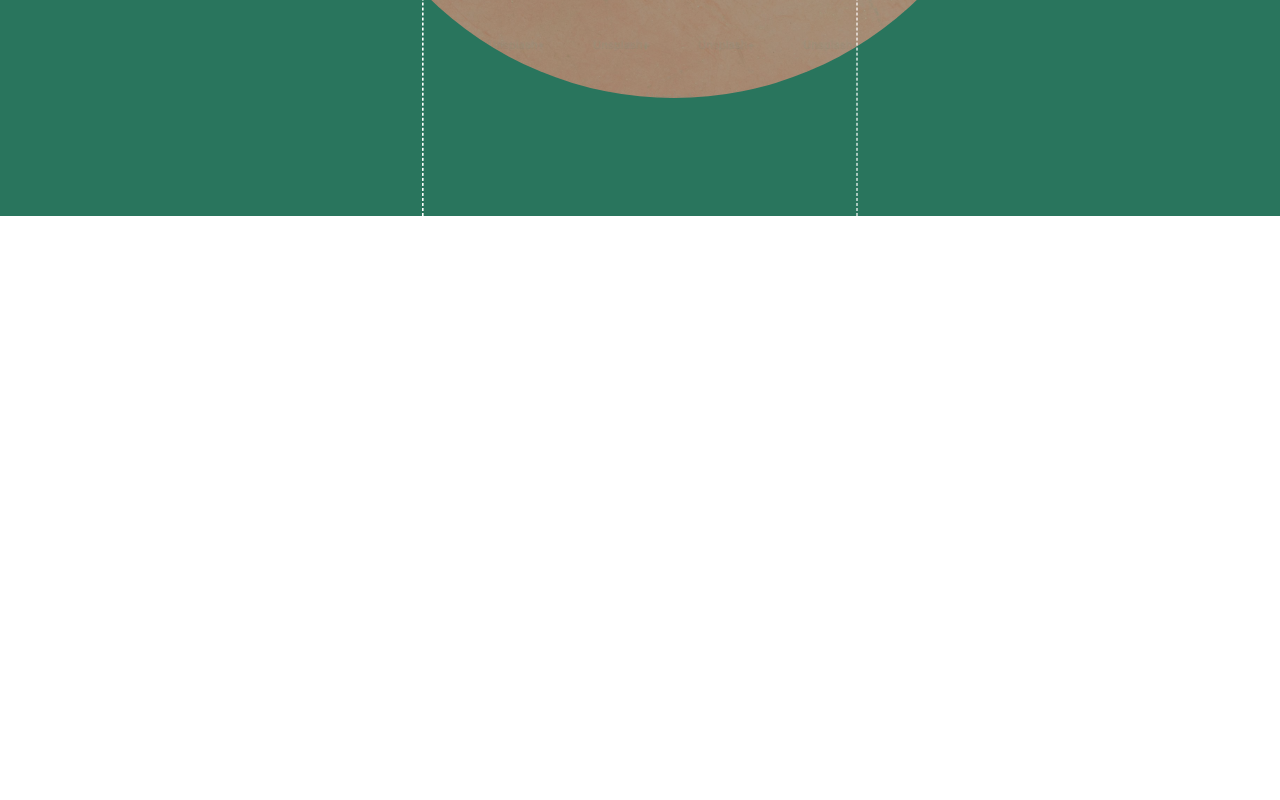
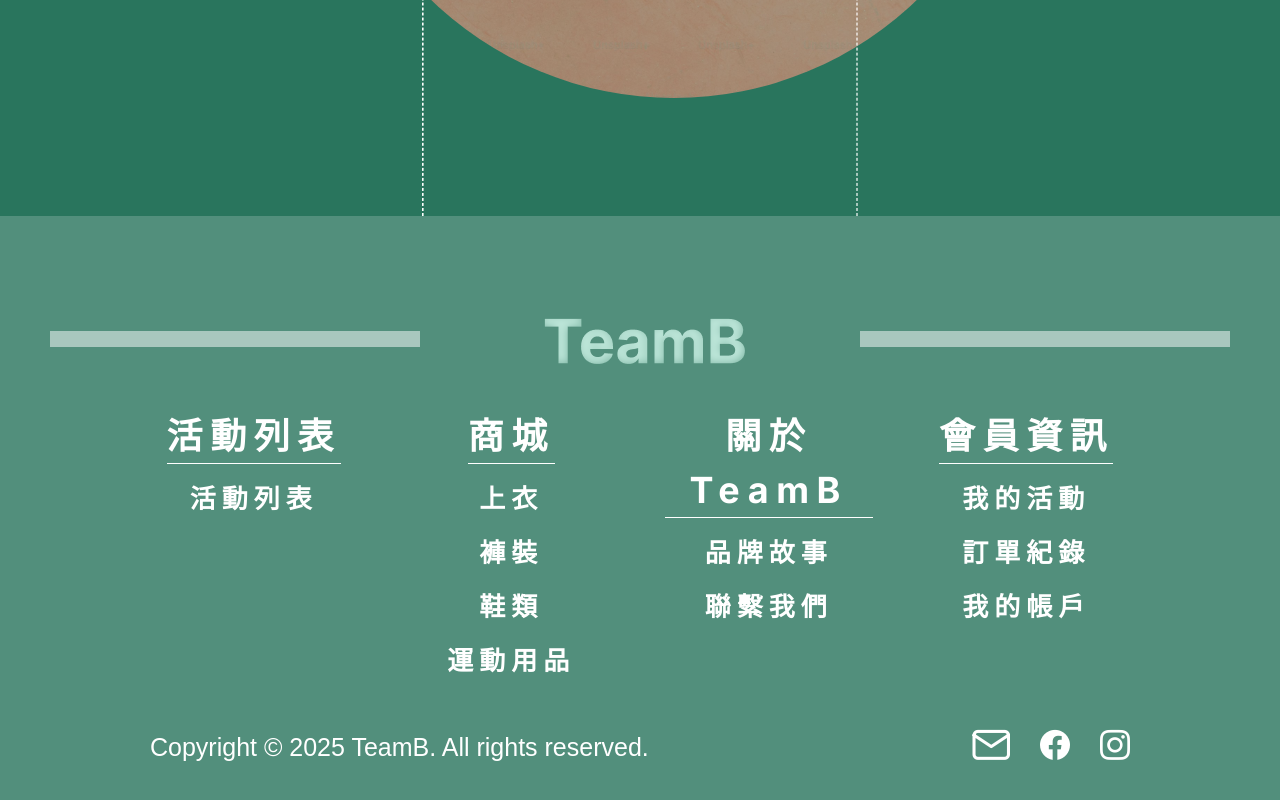
Before and after one commit to zx0938013408/TeamB_next, a Next.js app: page /activity-create in a window 1280 px wide. Shown: the part 664-1464 px from the top of the page. Before the commit the page ends 964 px from the top, so only its background shows below. Built offline with nearby package versions, Linux system fonts and the light colour scheme.

Commit message:
在「建立活動」頁面增加 Footer

```diff
--- a/app/activity-create/layout.js
+++ b/app/activity-create/layout.js
@@ -1,7 +1,16 @@
 // import { AuthContextProvider } from "@/contexts/auth-context";
 import React from "react";
-
+import Footer from "@/components/Footer";
 
 export default function ActivityCreate({ children }) {
-  return <>{children}</>;
+  return (
+    <>
+      <div style={{ position: "relative", minHeight: "120vh" }}>
+        {children}
+        <div style={{ position: "relative", zIndex: 10 }}>
+          <Footer />
+        </div>
+      </div>
+    </>
+  );
 }
```
